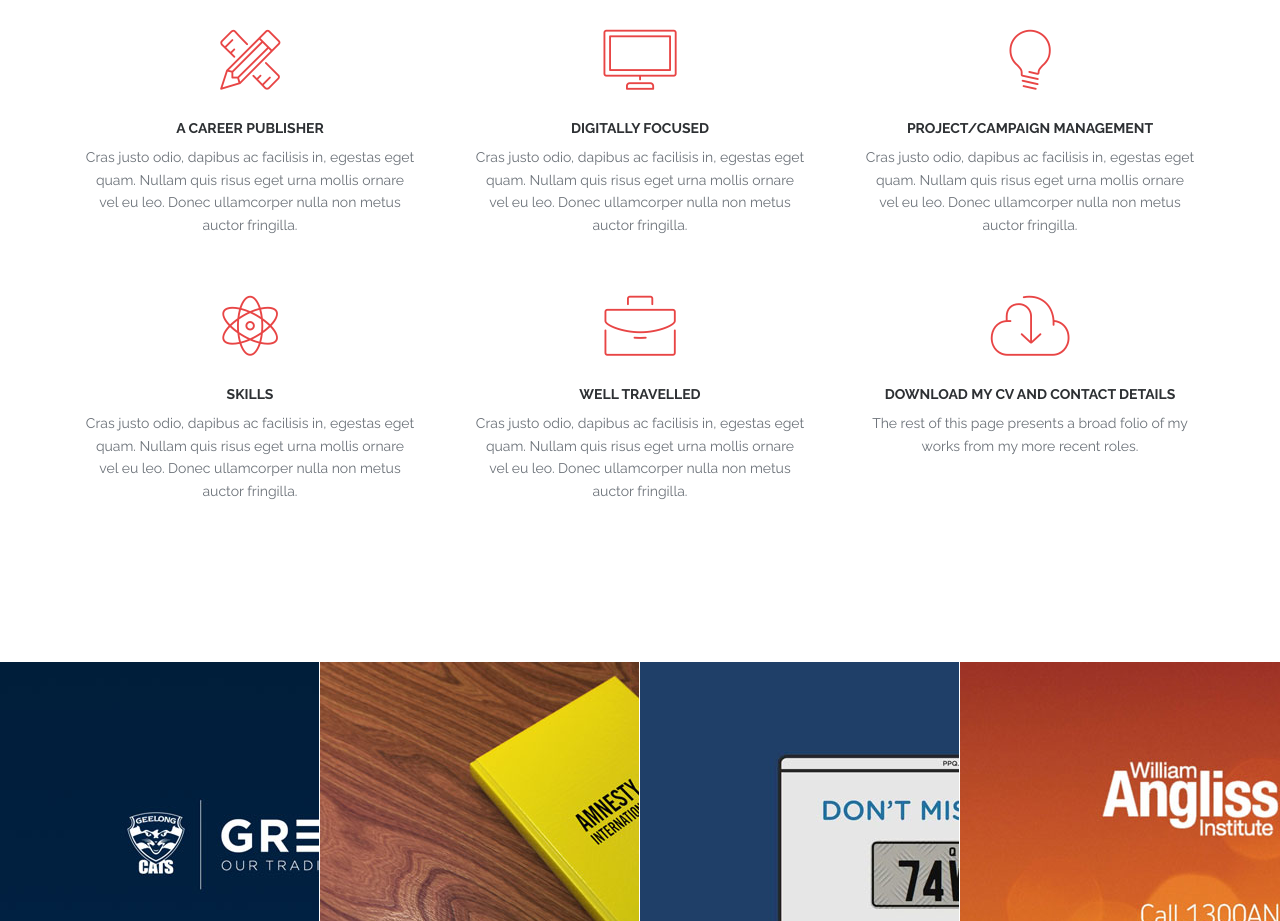
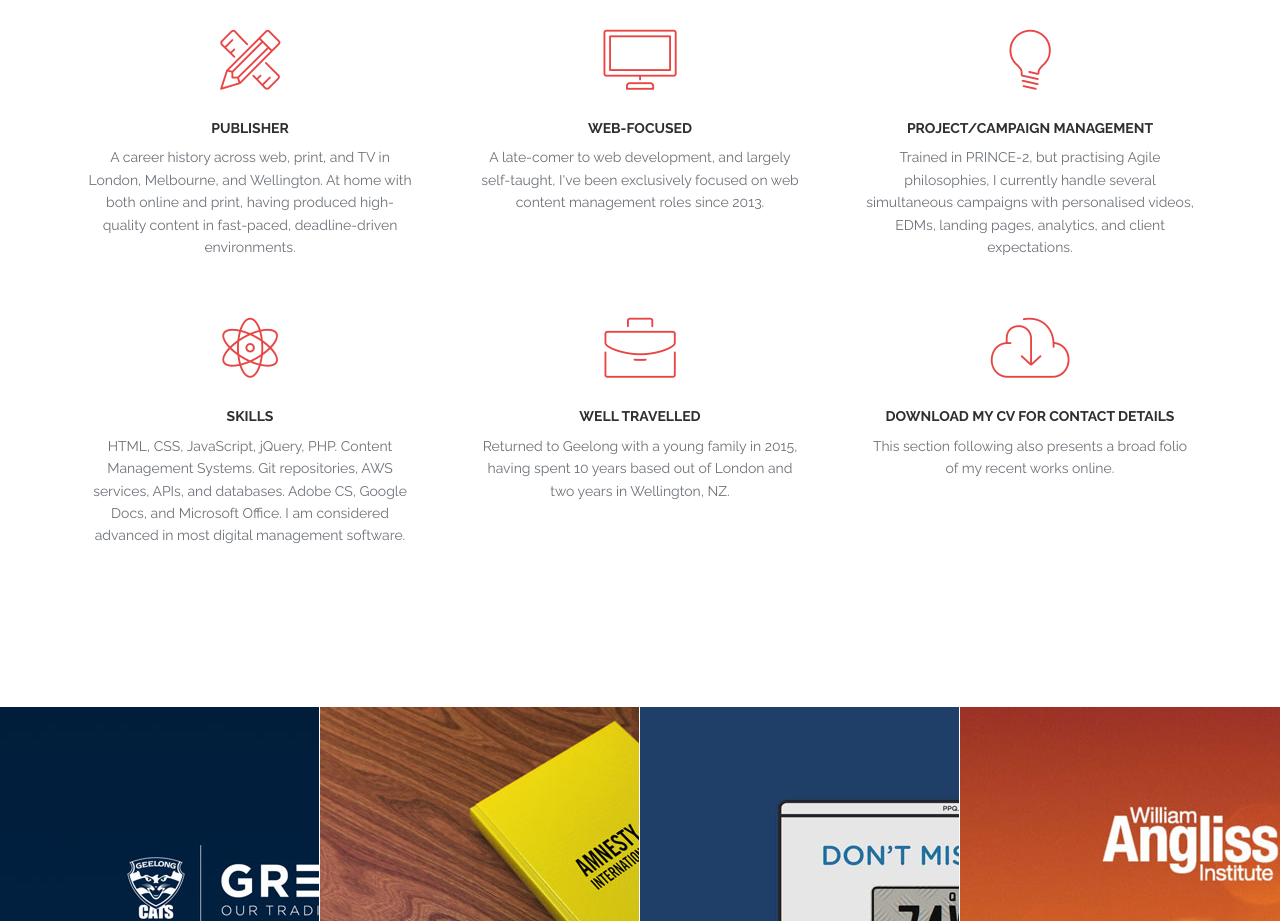
Before and after one commit to mattjudd/folio, a plain HTML site: page index.html in a window 1280 px wide. Shown: the part 820-1741 px from the top of the page. Drawn offline with nearby package versions, Linux system fonts and the light colour scheme; files whose address does not match are found by name.

Commit message:
fleshed out the Experience entries

```diff
--- a/index.html
+++ b/index.html
@@ -56,43 +56,45 @@
                 <div class="col-md-4 col-sm-6 feature text-center">
                     <span class="icon icon-tools"></span>
                     <div class="feature-content">
-                        <h5>A career publisher</h5>
-                        <p>Cras justo odio, dapibus ac facilisis in, egestas eget quam. Nullam quis risus eget urna mollis ornare vel eu leo. Donec ullamcorper nulla non metus auctor fringilla.</p>
+                        <h5>Publisher</h5>
+                        <p>A career history across web, print, and TV in London, Melbourne, and Wellington. At home with both online and print, having produced high-quality content in fast-paced, deadline-driven environments.</p>
                     </div>
                 </div>
                 <div class="col-md-4 col-sm-6 feature text-center">
                     <span class="icon icon-desktop"></span>
                     <div class="feature-content">
-                        <h5>Digitally focused</h5>
-                        <p>Cras justo odio, dapibus ac facilisis in, egestas eget quam. Nullam quis risus eget urna mollis ornare vel eu leo. Donec ullamcorper nulla non metus auctor fringilla.</p>
+                        <h5>Web-focused</h5>
+                        <p>A late-comer to web development, and largely self-taught, I've been exclusively focused on web content management roles since 2013.</p>
                     </div>
                 </div>
                 <div class="col-md-4 col-sm-6 feature text-center">
                     <span class="icon icon-lightbulb"></span>
                     <div class="feature-content">
                         <h5>Project/Campaign management</h5>
-                        <p>Cras justo odio, dapibus ac facilisis in, egestas eget quam. Nullam quis risus eget urna mollis ornare vel eu leo. Donec ullamcorper nulla non metus auctor fringilla.</p>
+                        <p>Trained in PRINCE-2, but practising Agile philosophies, I currently handle several simultaneous campaigns with personalised videos, EDMs, landing pages, analytics, and client expectations.</p>
                     </div>
                 </div>
                 <div class="col-md-4 col-sm-6 feature text-center">
                     <span class="icon icon-genius"></span>
                     <div class="feature-content">
                         <h5>Skills</h5>
-                        <p>Cras justo odio, dapibus ac facilisis in, egestas eget quam. Nullam quis risus eget urna mollis ornare vel eu leo. Donec ullamcorper nulla non metus auctor fringilla.</p>
+                        <p>HTML, CSS, JavaScript, jQuery, PHP. Content Management Systems. Git repositories, AWS services, APIs, and databases.
+Adobe CS, Google Docs, and Microsoft Office. I am considered advanced in most digital management software.
+</p>
                     </div>
                 </div>
                 <div class="col-md-4 col-sm-6 feature text-center">
                     <span class="icon icon-briefcase"></span>
                     <div class="feature-content">
                         <h5>Well travelled</h5>
-                        <p>Cras justo odio, dapibus ac facilisis in, egestas eget quam. Nullam quis risus eget urna mollis ornare vel eu leo. Donec ullamcorper nulla non metus auctor fringilla.</p>
+                        <p>Returned to Geelong with a young family in 2015, having spent 10 years based out of London and two years in Wellington, NZ. </p>
                     </div>
                 </div>
                 <div class="col-md-4 col-sm-6 feature text-center">
                     <span class="icon icon-download"></span>
                     <div class="feature-content">
-                        <h5>Download my CV and contact details</h5>
-                        <p>The rest of this page presents a broad folio of my works from my more recent roles.</p>
+                        <h5>Download my CV for contact details</h5>
+                        <p>This section following also presents a broad folio of my recent works online.</p>
                     </div>
                 </div>
             </div>
```
